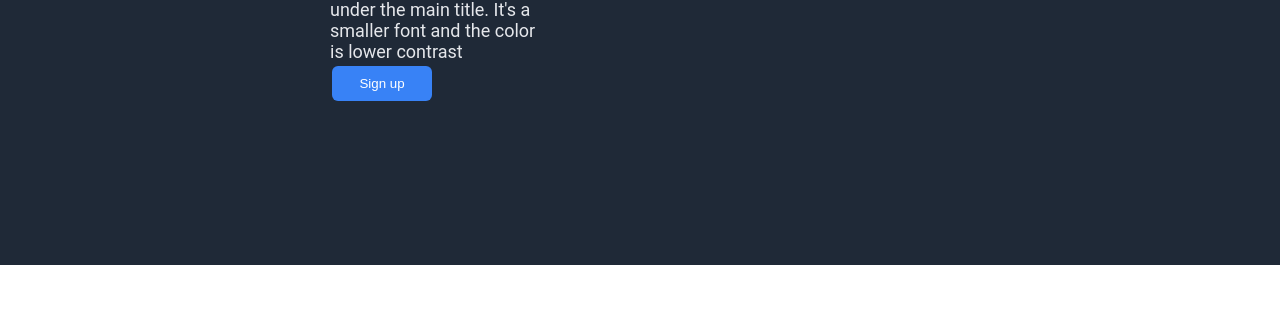
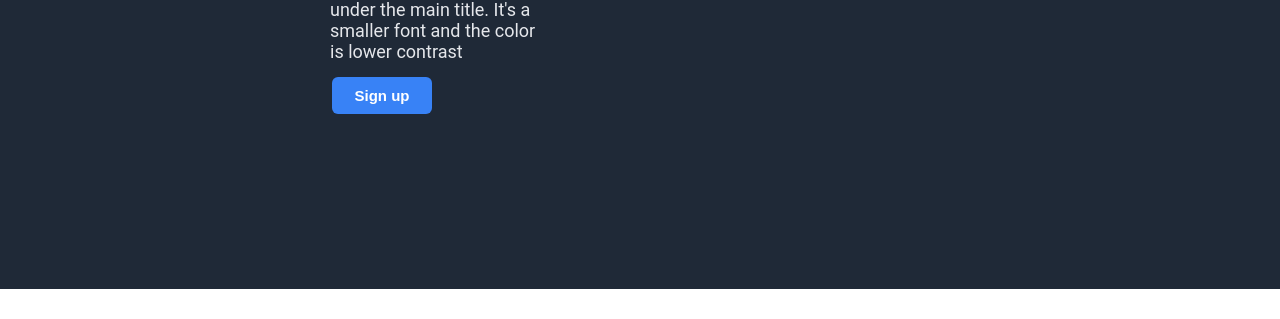
Before and after one commit to j3wlia/odin-landing-page, a plain HTML site: page index.html in a window 1280 px wide. Shown: the part 453-772 px from the top of the page. Drawn offline with Linux system fonts and the light colour scheme.

Commit message:
Updated CSS

```diff
--- a/styles.css
+++ b/styles.css
@@ -87,9 +87,11 @@ ul{
     border: none;
     color: white;
     padding: 10px;
+	font-weight: bold;
+	font-size: 15px;
     text-align: center;
     display: inline-block;
-    margin: 4px 2px;
+    margin: 15px 2px;
     border-radius: 6px;
     width: 100px;
     cursor: pointer;
```
